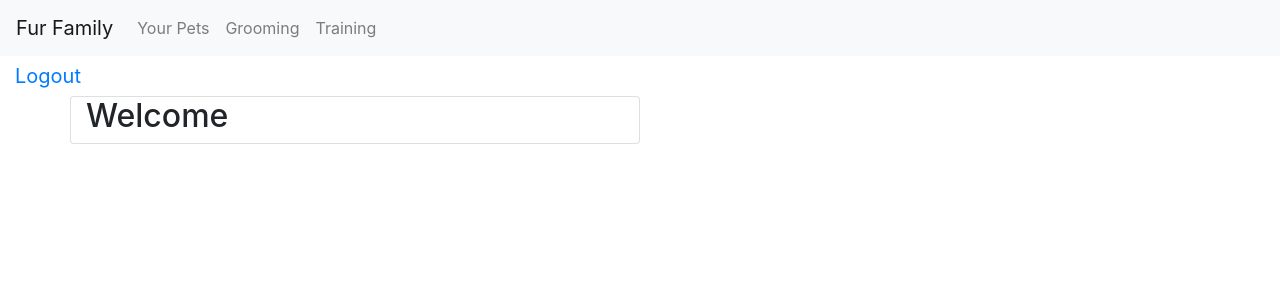
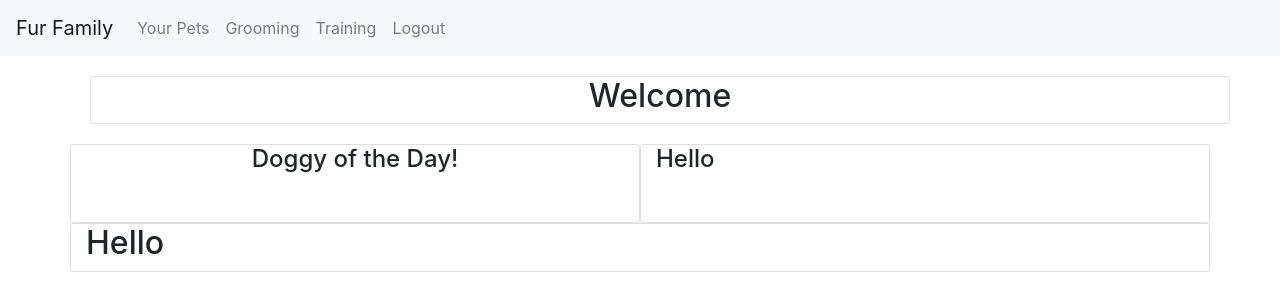
Before and after one commit to vsatyakavya/FurFamily, a website: page Develop/public/members.html in a window 1280 px wide. Drawn offline with nearby package versions, Linux system fonts and the light colour scheme; no server answers.

Commit message:
added dog api to the members page

```diff
--- a/Develop/public/js/members.js
+++ b/Develop/public/js/members.js
@@ -4,4 +4,21 @@ $(document).ready(function() {
   $.get("/api/user_data").then(function(data) {
     $(".member-name").text(data.firstName);
   });
+
+
+  $.ajax({
+    url: "https://api.thedogapi.com/v1/images/search/",
+    method: "GET"
+
+  }).then(function (response) {
+    console.log(response)
+    $('#dogName').text(response[0].breeds[0].name)
+    $('#origin').text(response[0].breeds[0].origin)
+    $('#dogTemperment').text(response[0].breeds[0].temperament)
+    $('#lifeSpan').text(response[0].breeds[0].life_span)
+
+  });
+
+
+
 });
--- a/Develop/public/members.html
+++ b/Develop/public/members.html
@@ -20,23 +20,33 @@
         <a class="nav-link" href="/yourpets">Your Pets</a>
         <a class="nav-link" href="/grooming">Grooming</a>
         <a class="nav-link" href="/training">Training</a>
+        <a class="nav-link" href="/logout">Logout</a>
       </div>
     </div>
   </nav>
-  <div class="container-fluid">
-    <div class="navbar-header">
-      <a class="navbar-brand" href="/logout">
-        Logout
-      </a>
-    </div>
-  </div>
-</nav>
+
   <div class="container">
     <div class="row">
-      <div class=" card col-md-6 col-md-offset-3">
+      <div id="welcomeBanner" class="card col-md-12 text-center">
         <h2>Welcome <span class="member-name"></span></h2>
       </div>
     </div>
+    <div class="row">
+        <div id="dogOfTheDayCard" class="card col-md-6 text-center">
+          <h4>Doggy of the Day!</h4>
+                <h5 id="dogName"></h5>
+                <p id="dogTemperment"></p>
+                <p id="lifeSpan"></p>
+        </div>
+        <div id="checklistCard" class="card col-md-6">
+          <h4>Hello</h4>
+        </div>
+      </div>
+      <div class="row">
+        <div class="card col-md-12">
+          <h2>Hello</h2>
+        </div>
+      </div>
   </div>
 
   <script src="https://cdnjs.cloudflare.com/ajax/libs/jquery/3.2.1/jquery.min.js"></script>
--- a/Develop/public/stylesheets/style.css
+++ b/Develop/public/stylesheets/style.css
@@ -2,3 +2,15 @@ form.signup,
 form.login {
   margin-top: 50px;
 }
+
+#welcomeBanner {
+  margin: 20px
+}
+
+#dogOfTheDayCard {
+
+}
+
+#checklistCard {
+
+}
```
Also changed, not shown: Develop/routes/api-routes.js (+14 -7 lines).
